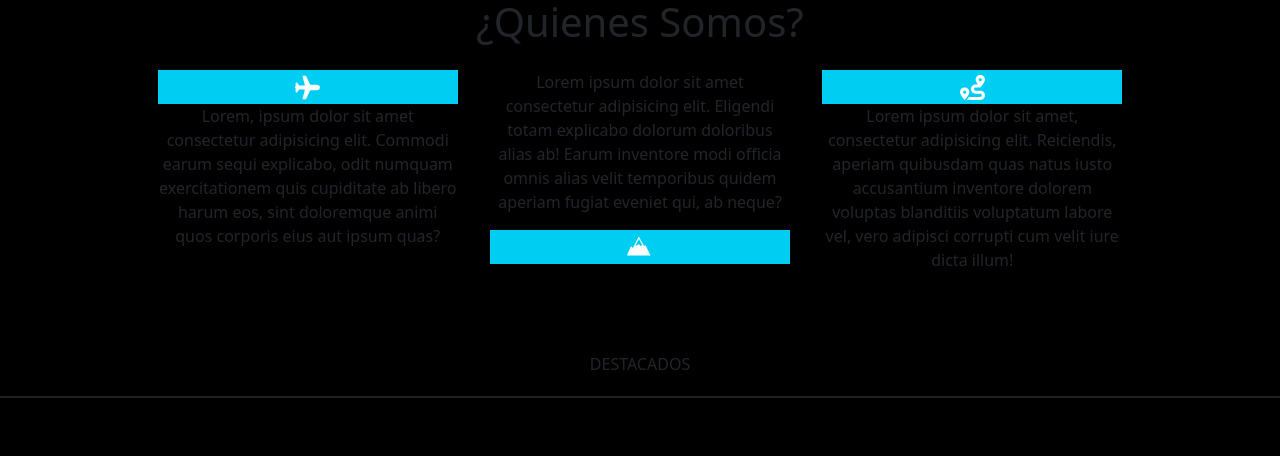
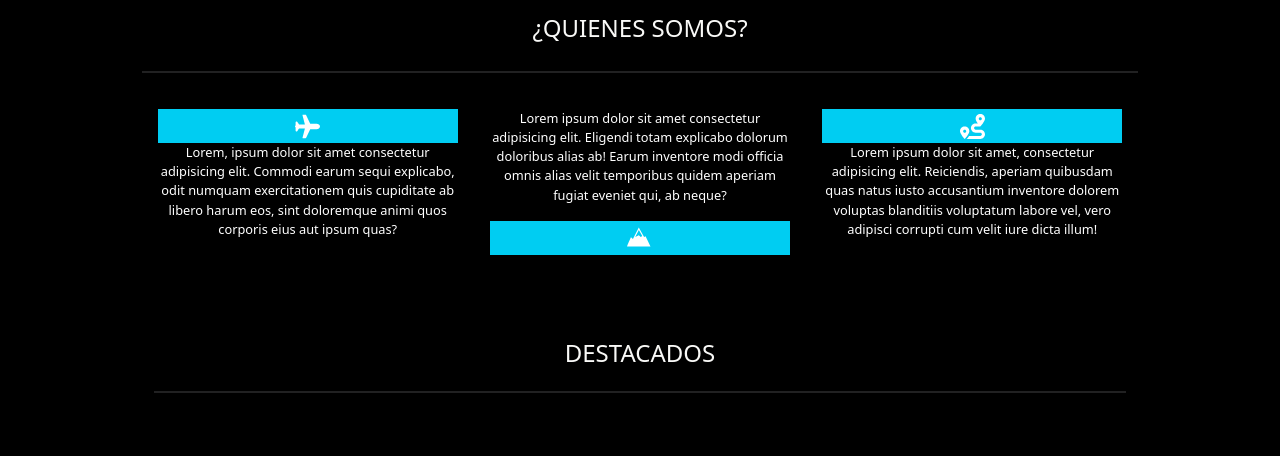
Before and after one commit to Fcontrvillaa/prueba-viajes-chile, a plain HTML site: page index.html in a window 1280 px wide. Shown: the part 962-1418 px from the top of the page. Drawn offline with nearby package versions, Linux system fonts and the light colour scheme.

```diff
--- a/assets/css/styles.css
+++ b/assets/css/styles.css
@@ -40,6 +40,7 @@
 #quienes {
     padding-left: 12%;
     padding-right: 12%;
+
 }
 
 
@@ -76,7 +77,20 @@
     background-color: #00cdf2;
     color: white
 }
+
 .blackwhite{
     background-color: black;
+    color: rgb(255, 255, 255);
+
+}
+
+.section-title {
+    color: rgb(249, 249, 247);
+    font-size: 1.5rem;
+    padding-top: 1rem;
+    font-weight: 400;
+}
+.section-paragraph {
     color: white;
+    font-size: 0.8em;
 }
--- a/index.html
+++ b/index.html
@@ -67,20 +67,20 @@
 
     <!--quienes somos -->
     <section id="quienes" class="d-none d-md-block container-fluid text-center bg-black">
-        <h1> ¿Quienes Somos?</h1>
+        <h1 class="section-title"> ¿QUIENES SOMOS?</h1>
         <div class="row">
-
+            <hr style="border: 1px solid #828586; margin: 20px 0;">
             <!--columna1-->
             <div class="col-12 col-md-4 p-3">
                 <div class="bg-cyan p-1">
                     <svg version="1.1" id="_x32_" height="25px" xmlns="http://www.w3.org/2000/svg" xmlns:xlink="http://www.w3.org/1999/xlink" viewBox="0 0 512 512" xml:space="preserve" fill="#fffff" transform="rotate(90)"><g id="SVGRepo_bgCarrier" stroke-width="0"></g><g id="SVGRepo_tracerCarrier" stroke-linecap="round" stroke-linejoin="round"></g><g id="SVGRepo_iconCarrier"> <style type="text/css">  .st0{fill:#ffffff;}  </style> <g> <path class="st0" d="M488.063,283.172l-178.016-83.078V68.938C310.047,37.391,287.547,0,256,0s-54.047,37.391-54.047,68.938 v131.156L23.938,283.172c-3.922,2.391-7.141,8.109-7.141,12.703v56.703c0,4.609,3.563,7.172,7.922,5.703l188.219-49.188v119.281 c0,0-30.609,22.438-48.953,34.688c-18.344,12.219-10.203,36.688,4.078,36.688c14.266,0,68.563,0,68.563,0S245.797,512,256,512 s19.375-12.25,19.375-12.25s54.297,0,68.563,0c14.281,0,22.422-24.469,4.078-36.688c-18.344-12.25-48.953-34.688-48.953-34.688 V309.094l188.203,49.188c4.375,1.469,7.938-1.094,7.938-5.703v-56.703C495.203,291.281,492,285.563,488.063,283.172z"></path> </g> </g></svg>
                 </div>
-                <p>Lorem, ipsum dolor sit amet consectetur adipisicing elit. Commodi earum sequi explicabo, odit numquam exercitationem quis cupiditate ab libero harum eos, sint doloremque animi quos corporis eius aut ipsum quas?</p>
+                <p class="section-paragraph">Lorem, ipsum dolor sit amet consectetur adipisicing elit. Commodi earum sequi explicabo, odit numquam exercitationem quis cupiditate ab libero harum eos, sint doloremque animi quos corporis eius aut ipsum quas?</p>
             </div>
 
             <!--columna2-->
             <div class="col-12 col-md-4 p-3">
-                <p>Lorem ipsum dolor sit amet consectetur adipisicing elit. Eligendi totam explicabo dolorum doloribus alias ab! Earum inventore modi officia omnis alias velit temporibus quidem aperiam fugiat eveniet qui, ab neque?</p>
+                <p class="section-paragraph">Lorem ipsum dolor sit amet consectetur adipisicing elit. Eligendi totam explicabo dolorum doloribus alias ab! Earum inventore modi officia omnis alias velit temporibus quidem aperiam fugiat eveniet qui, ab neque?</p>
                 <div class="bg-cyan p-1">
                     <svg viewBox="0 0 17 17" height="25px" version="1.1" xmlns="http://www.w3.org/2000/svg" xmlns:xlink="http://www.w3.org/1999/xlink" class="si-glyph si-glyph-mountain" fill="#ffffff"><g id="SVGRepo_bgCarrier" stroke-width="0"></g><g id="SVGRepo_tracerCarrier" stroke-linecap="round" stroke-linejoin="round"></g><g id="SVGRepo_iconCarrier"> <title>845</title> <defs> </defs> <g stroke="none" stroke-width="1" fill="none" fill-rule="evenodd"> <path d="M8.012,1.062 L4.035,8.87 L2.709,7.569 C2.709,7.569 -0.305,14 0.063,14 L15.965,14 L15.965,13.998 L12.627,6.898 L11.644,7.51 L8.012,1.062 L8.012,1.062 Z M5.611,7.521 L8.062,2.77 L10.347,6.851 L9.361,7.521 L8.021,6.233 L5.611,7.521 L5.611,7.521 Z" fill="#ffffff" class="si-glyph-fill"> </path> </g> </g></svg>
                 </div>
@@ -91,14 +91,14 @@
                 <div class="bg-cyan p-1">
                     <svg fill="#ffffff" height="25px" viewBox="0 0 512 512" xmlns="http://www.w3.org/2000/svg"><g id="SVGRepo_bgCarrier" stroke-width="0"></g><g id="SVGRepo_tracerCarrier" stroke-linecap="round" stroke-linejoin="round"></g><g id="SVGRepo_iconCarrier"><path d="M416 320h-96c-17.6 0-32-14.4-32-32s14.4-32 32-32h96s96-107 96-160-43-96-96-96-96 43-96 96c0 25.5 22.2 63.4 45.3 96H320c-52.9 0-96 43.1-96 96s43.1 96 96 96h96c17.6 0 32 14.4 32 32s-14.4 32-32 32H185.5c-16 24.8-33.8 47.7-47.3 64H416c52.9 0 96-43.1 96-96s-43.1-96-96-96zm0-256c17.7 0 32 14.3 32 32s-14.3 32-32 32-32-14.3-32-32 14.3-32 32-32zM96 256c-53 0-96 43-96 96s96 160 96 160 96-107 96-160-43-96-96-96zm0 128c-17.7 0-32-14.3-32-32s14.3-32 32-32 32 14.3 32 32-14.3 32-32 32z"></path></g></svg>
                 </div>
-                <p>Lorem ipsum dolor sit amet, consectetur adipisicing elit. Reiciendis, aperiam quibusdam quas natus iusto accusantium inventore dolorem voluptas blanditiis voluptatum labore vel, vero adipisci corrupti cum velit iure dicta illum!</p>
+                <p class="section-paragraph">Lorem ipsum dolor sit amet, consectetur adipisicing elit. Reiciendis, aperiam quibusdam quas natus iusto accusantium inventore dolorem voluptas blanditiis voluptatum labore vel, vero adipisci corrupti cum velit iure dicta illum!</p>
             </div>
         </div>
     </section>
     <!--destacados-->
-    <cards>
+    <cards id="quienes" class="d-none d-md-block container-fluid text-center bg-black">
         <div class="tittle pt-5 bg-black" id="destacados">
-            <p>DESTACADOS</p>
+            <p class="section-title">DESTACADOS</p>
             <hr style="border: 1px solid #828586; margin: 20px 0;">
 
 
@@ -180,8 +180,8 @@
 
 
     <!--formulario-->
-    <section id="contacto" class="blackwhite">
-        <h1 class="text-center">Contacto</h1>
+    <section class="blackwhite" id="quienes" class="d-none d-md-block container-fluid text-center bg-black">
+        <h1 class="text-center section-title">CONTACTO</h1>
         <hr style="border: 1px solid #828586; margin: 20px 0;">
         <div class="mx-5 ">
             <div class="mb-3">
```
